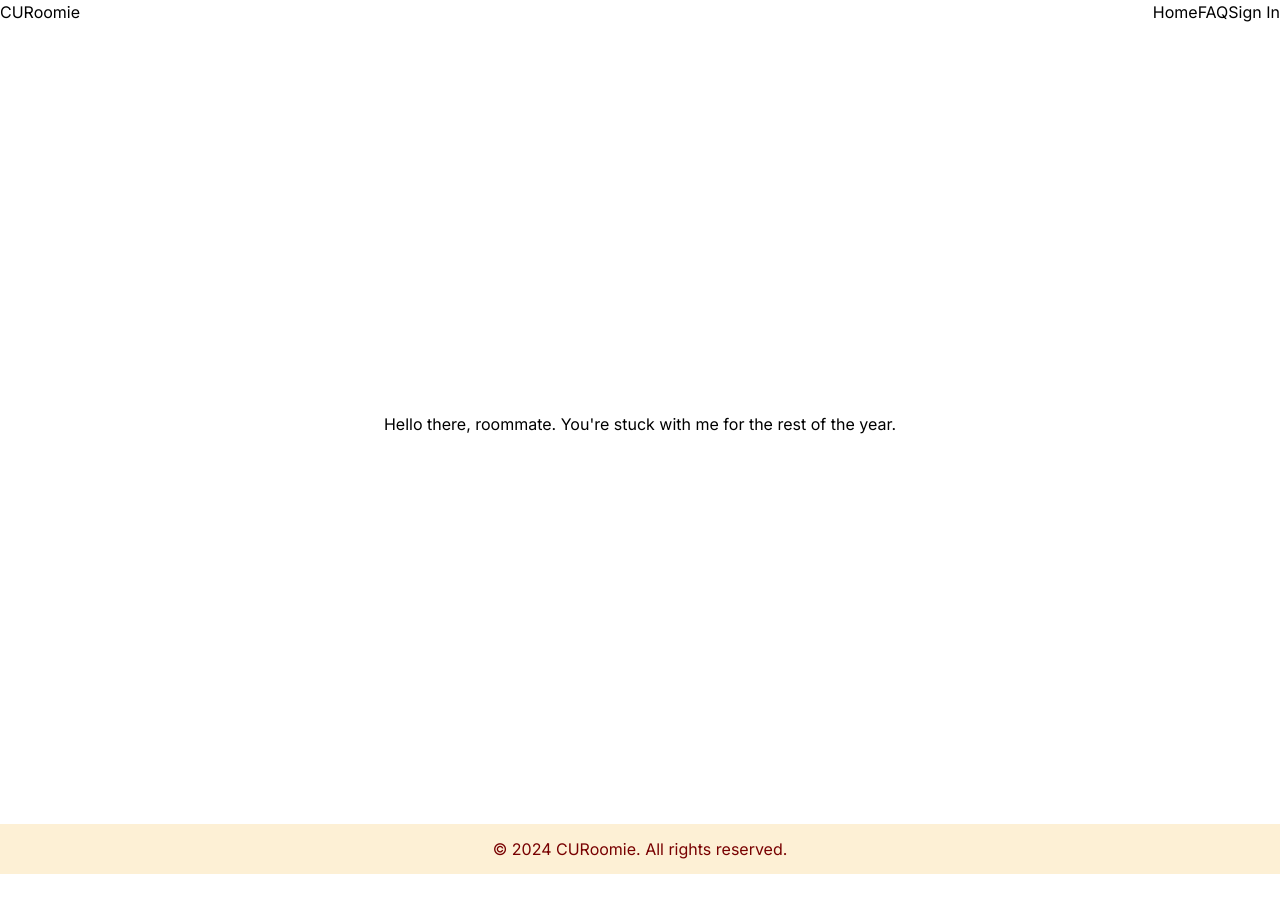
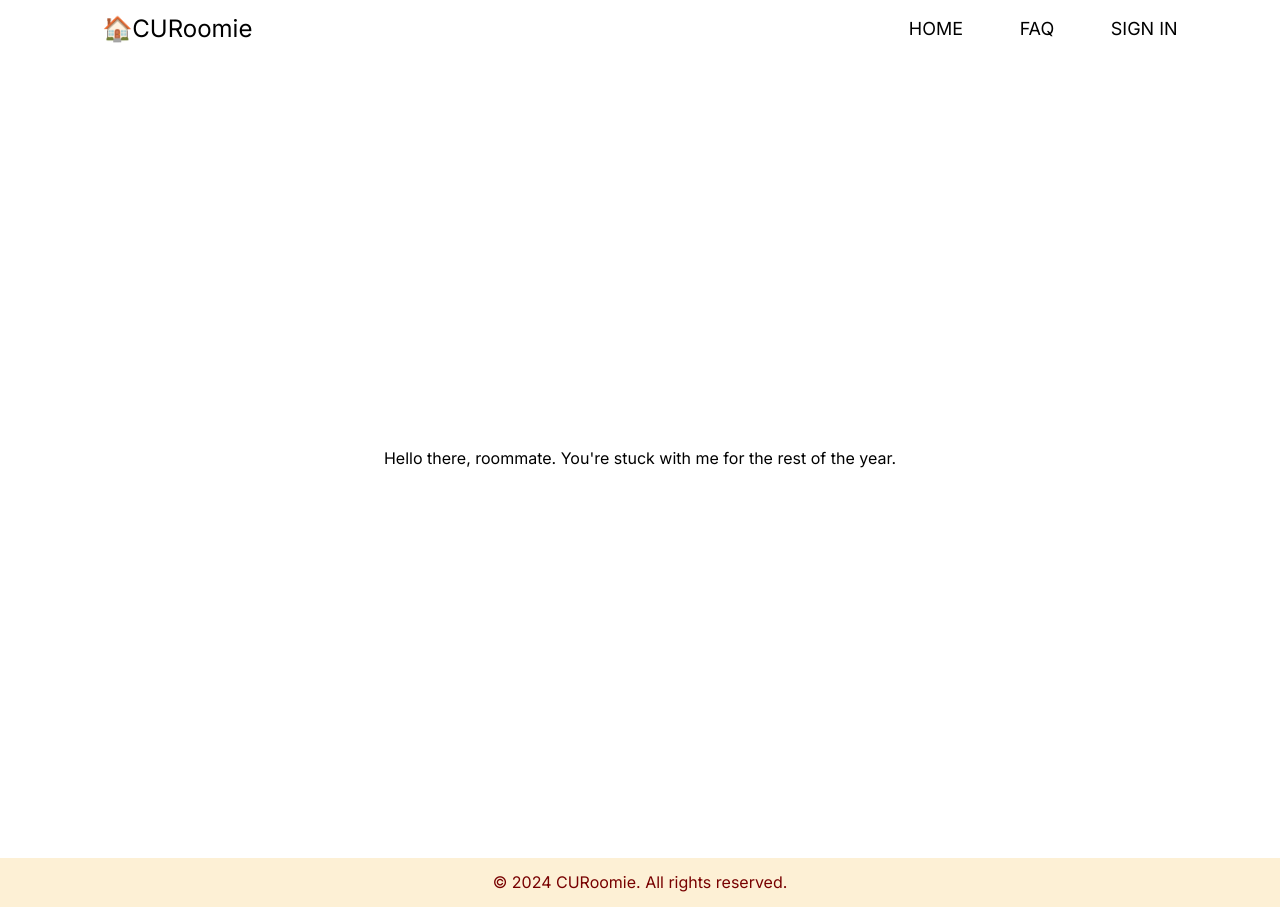
Before and after one commit to vinnyh125/CURoomie, a Next.js app: page / in a window 1280 px wide. Before the commit the page ends 874 px from the top, so only its background shows below. Built offline with nearby package versions, Linux system fonts and the light colour scheme.

Commit message:
Reformatted navbar
+ made everything larger and more evenly spaced

```diff
--- a/app/components/nav.jsx
+++ b/app/components/nav.jsx
@@ -3,17 +3,18 @@ import Link from "next/link"
 export default function Nav() {
   return (
     <>
-      <div className="flex min-w-screen justify-between">
+      <div className="flex min-w-screen justify-between mx-[8%] my-[1%]">
         <Link
           href="/"
+          className="text-2xl"
         >
-          CURoomie
+          🏠CURoomie
         </Link>
-        <div className="flex">
+        <div className="flex text-lg w-1/4 justify-between items-center">
           <Link
             href="/"
           >
-            Home
+            HOME
           </Link>
           <Link
             href="/pages/faq"
@@ -23,7 +24,7 @@ export default function Nav() {
           <Link
             href="/pages/login"
           >
-            Sign In
+            SIGN IN
           </Link>
         </div>
       </div>
```
